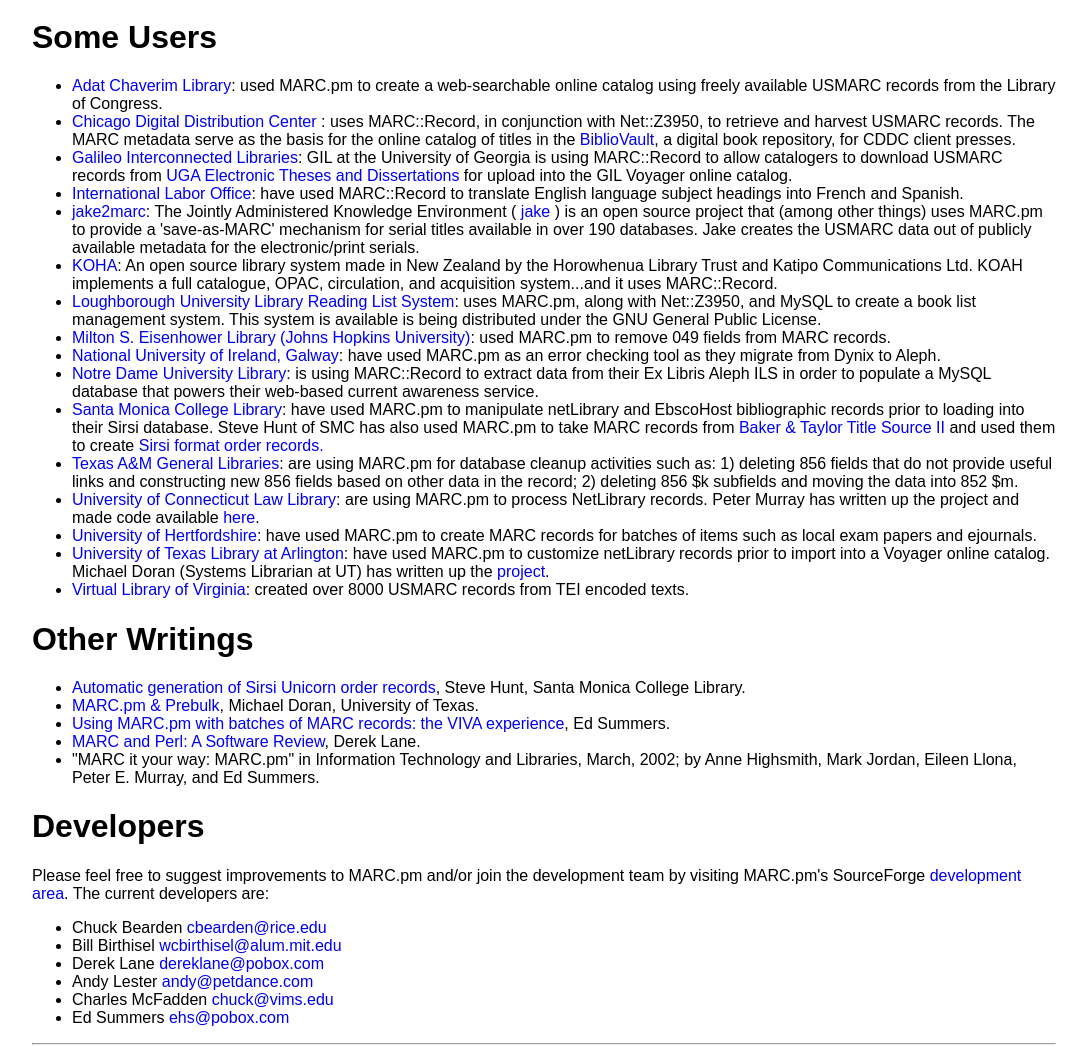
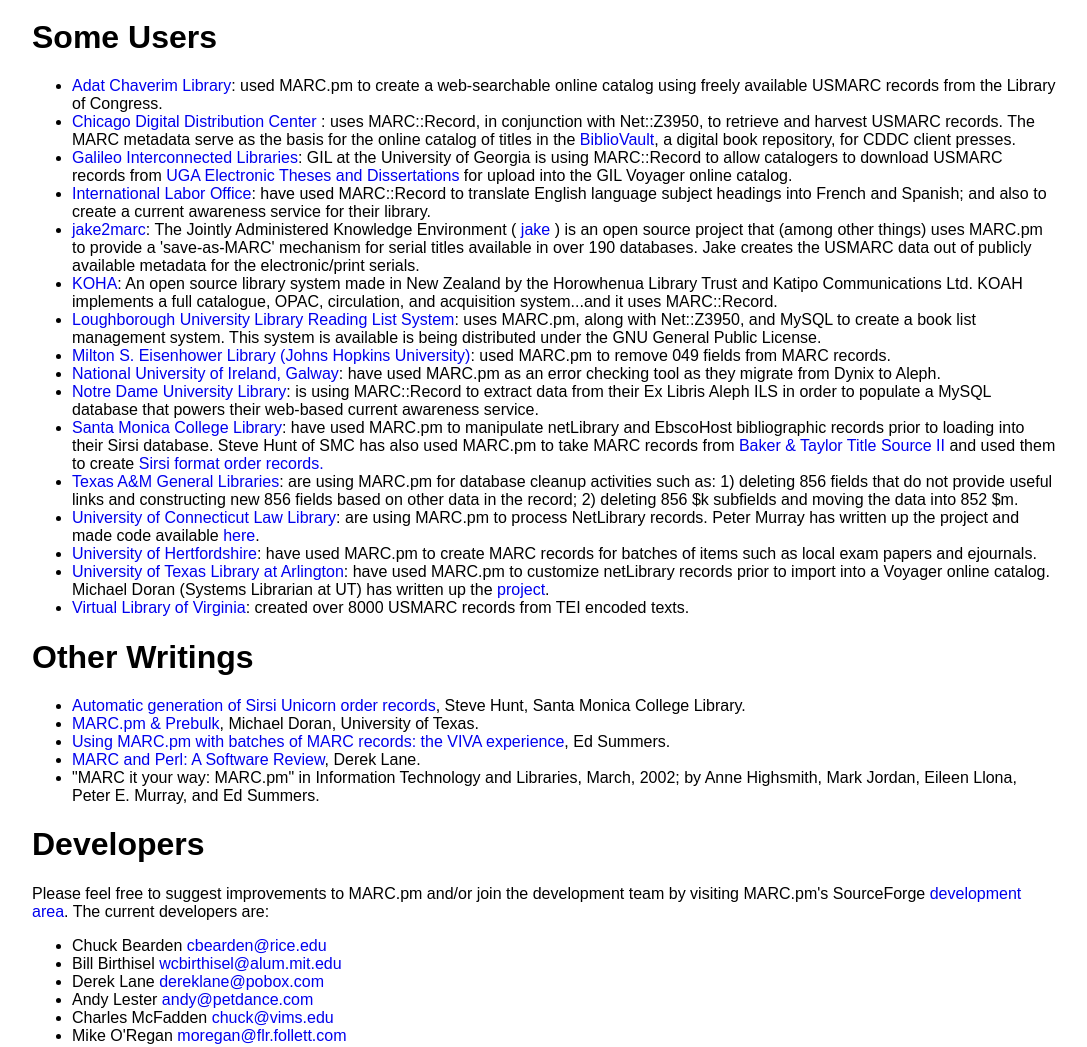
Before and after one commit to gmcharlt/marc-perl, a plain HTML site: page marc-www/htdocs/index.html in a window 1280 px wide. Shown: the part 1124-2171 px from the top of the page, without its empty margins (96-1183 px from the left). Drawn offline with Linux system fonts and the light colour scheme.

Commit message:
index.html

```diff
--- a/marc-www/htdocs/index.html
+++ b/marc-www/htdocs/index.html
@@ -124,7 +124,7 @@ href="http://www.galileo.usg.edu/express?link=getd&password=public">UGA
 Electronic Theses and Dissertations</a> for upload into the GIL Voyager online
 catalog.</li>
 
-<li><a href="http://www.ilo.org">International Labor Office</a>: have used MARC::Record to translate English language subject headings into French and Spanish.</li>
+<li><a href="http://www.ilo.org">International Labor Office</a>: have used MARC::Record to translate English language subject headings into French and Spanish; and also to create a current awareness service for their library.</li>
 
 <li><a href="http://www.lib.sfu.ca/kiosk/mjordan/jake/">jake2marc</a>: The Jointly Administered Knowledge Environment ( <a href="http://jake.sourceforge.net/">jake</a> ) is an open source project that (among other things) uses MARC.pm to provide a 'save-as-MARC' mechanism for serial titles available in over 190 databases. Jake creates the USMARC data out of publicly available metadata for the electronic/print serials.</li>
 
@@ -201,6 +201,7 @@ The current developers are: </p>
 <li>Derek Lane <a href="mailto:dereklane@pobox.com">dereklane@pobox.com</a></li>
 <li>Andy Lester <a href="mailto:andy@petdance.com">andy@petdance.com</a></li>
 <li>Charles McFadden <a href="mailto:chuck@vims.edu">chuck@vims.edu</a></li>
+<li>Mike O'Regan <a href="mailto:moregan@flr.follett.com">moregan@flr.follett.com</a></li>
 <li>Ed Summers <a href="mailto:ehs@pobox.com">ehs@pobox.com</a></li>
 </ul>
 
```
